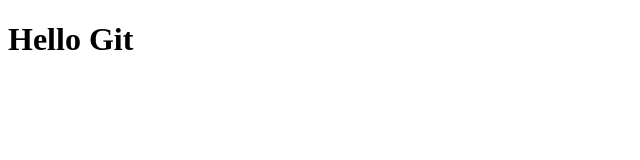
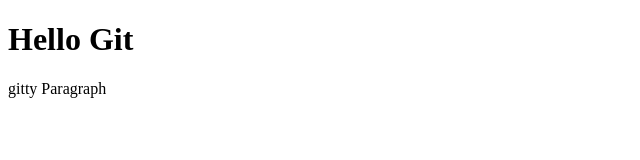
Before and after one commit to Amogha03/git-test, a plain HTML site: page index.html in a window 1280 px wide. Shown: the whole page, without its empty margins (0-640 px from the left). Drawn offline with Linux system fonts and the light colour scheme.

Commit message:
second commit

```diff
--- a/index.html
+++ b/index.html
@@ -7,6 +7,7 @@
         <h1>
             Hello Git
         </h1>
+        <p>gitty Paragraph</p>
     </body>
 
 </html>
```
